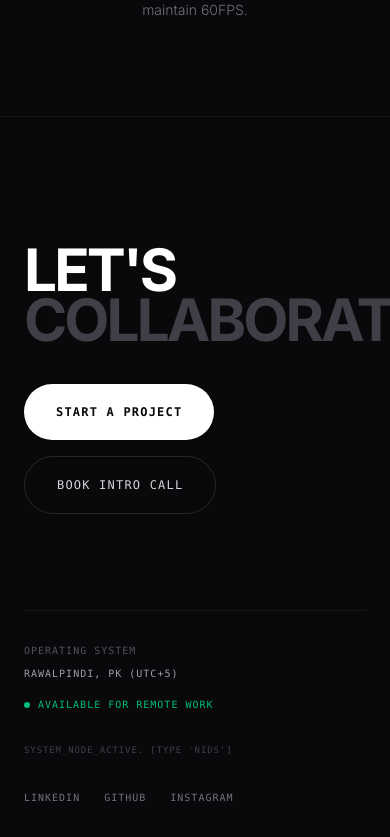
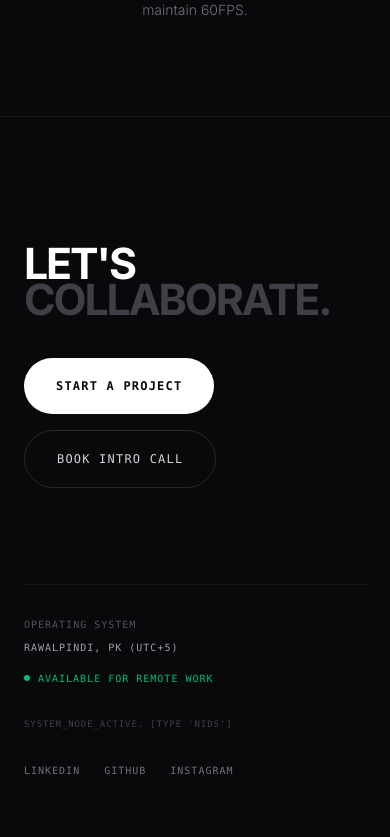
Before and after one commit to rayzzcoder/digital-studio, a Next.js app: page /work/aura-spaces in a window 390 px wide. Shown: the part 1161-1998 px from the top of the page. After the commit the page ends 1971 px from the top, so only its background shows below. Built offline with nearby package versions, Linux system fonts and the light colour scheme.

Commit message:
fix: responsive footer typography and update OpenGraph image

```diff
--- a/src/components/sections/Footer.tsx
+++ b/src/components/sections/Footer.tsx
@@ -29,7 +29,7 @@ export default function Footer() {
 
           <ScrollReveal>
             {/* Using fluid viewport width (vw) ensures the text dynamically shrinks on smaller laptops so it never overflows */}
-            <h2 className="text-[15vw] md:text-[11vw] lg:text-[8rem] font-bold tracking-tighter leading-[0.85] m-0">
+            <h2 className="text-[11vw] sm:text-[10vw] md:text-[9vw] lg:text-[8rem] font-bold tracking-tighter leading-[0.85] m-0">
               LET'S<br/>
               <span className="text-zinc-700 hover:text-white transition-colors duration-700">COLLABORATE.</span>
             </h2>
```
Also changed, not shown: src/app/opengraph-image.png.
